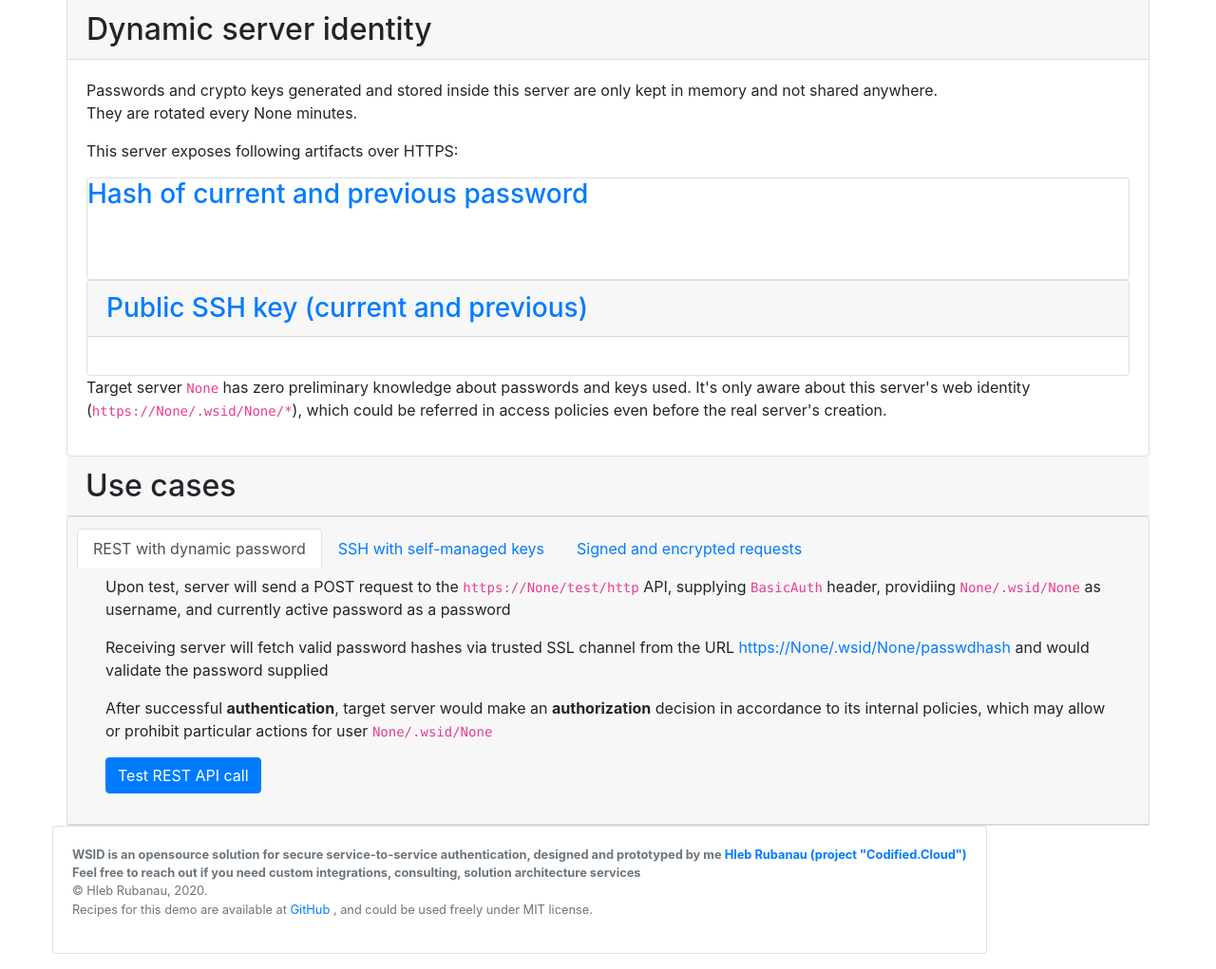
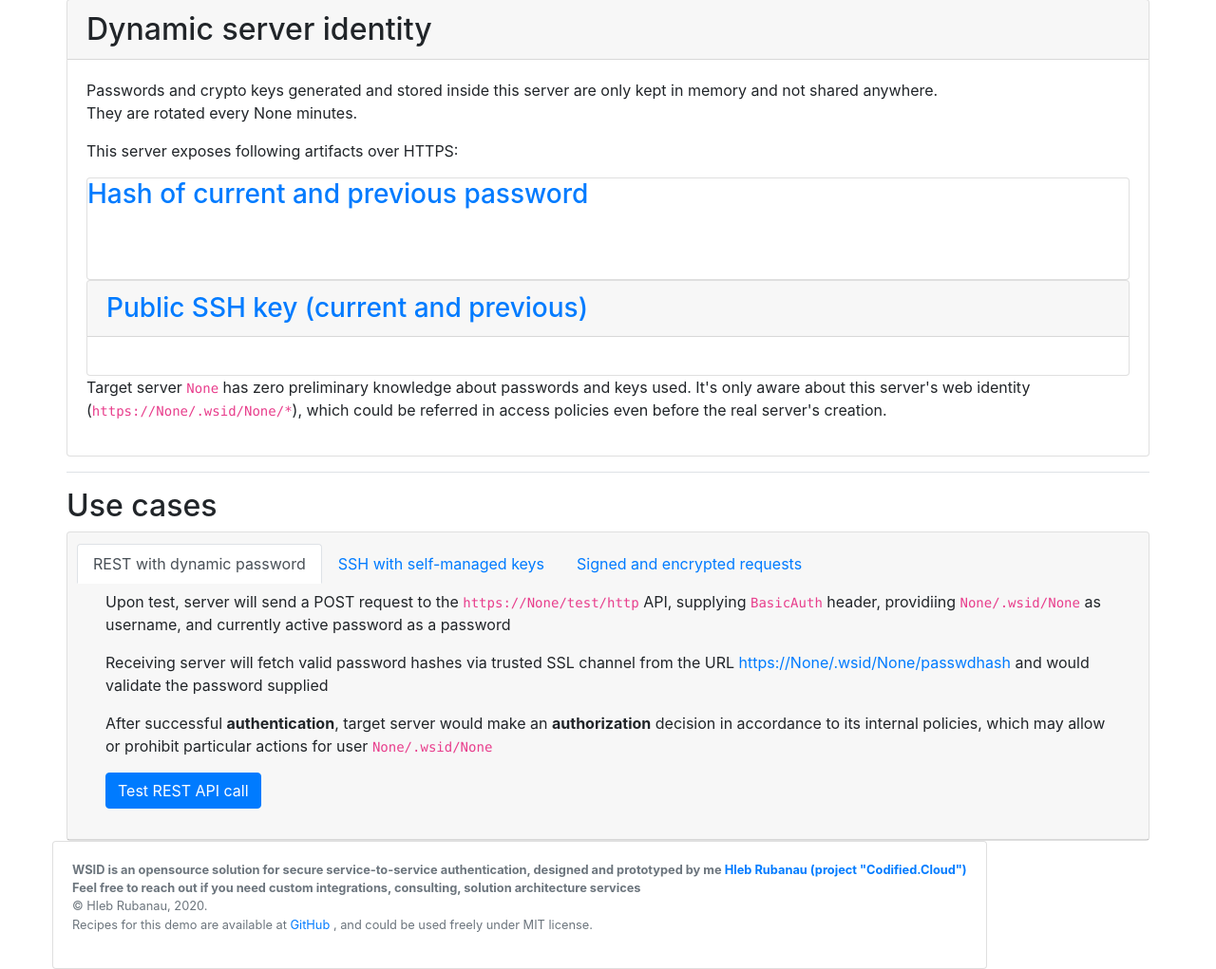
Before and after one commit to hleb-rubanau/wsid-basic-demo, a Flask app: page / in a window 1280 px wide. Shown: the part 97-1118 px from the top of the page at 95% size. Run offline with Flask 2, Linux system fonts and the light colour scheme; parts of the project's set-up code (start-up, migrations or seed data) failed here and were passed over; some libraries are stand-ins or nearby versions.

Commit message:
more tweaking of template

```diff
--- a/playbooks/client/roles/wsid-demo-client-app/files/templates/index.html
+++ b/playbooks/client/roles/wsid-demo-client-app/files/templates/index.html
@@ -47,14 +47,16 @@
                             It's only aware about this server's web identity (<code>https://{{ this_domain }}/.wsid/{{ this_identity }}/*</code>),
                             which could be referred in access policies even before the real server's creation.</p>
 
-                    </div>
-                </div>
-            </div>
-        </div>
+                    </div> <!-- end card body -->
+                </div> <!-- end card -->
+                <div class="border-top my-3"></div> <!-- separator -->
+            </div> <!-- end col-xs-12 -->
+        </div> <!-- end row -->
+
         <div class="row">
             <div class="col-xs-12">
 
-                        <h2 class="card-header">Use cases</h2>
+                        <h2>Use cases</h2>
 
 
                         <div class="card">
```
